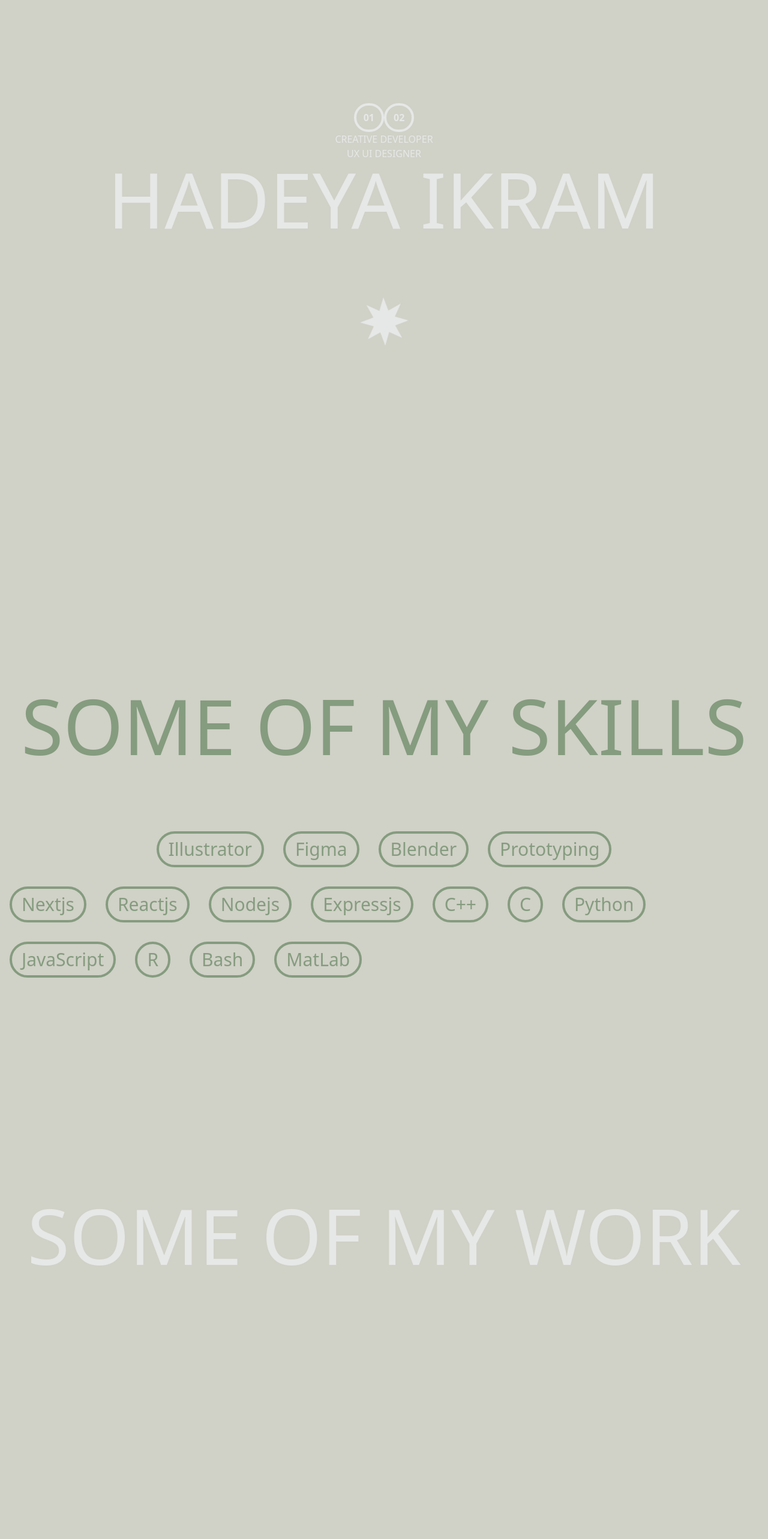
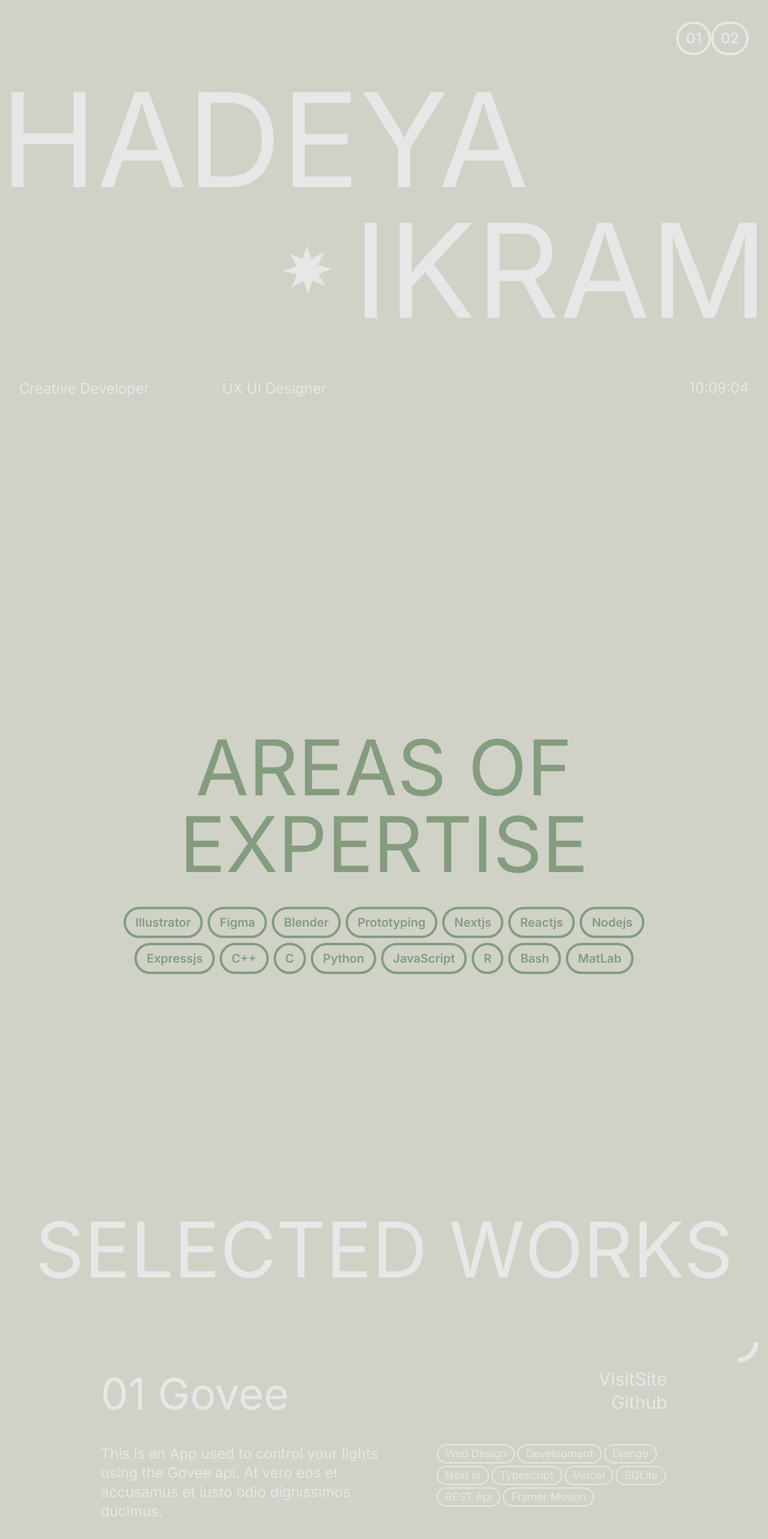
Before and after one commit to hadeya3ik/portfolio, a Next.js app: page / in a window 1280 px wide. Shown: the part 60-2626 px from the top of the page at 60% size. Built offline with nearby package versions, Linux system fonts and the light colour scheme.

Commit message:
updating headers

```diff
--- a/app/layout.tsx
+++ b/app/layout.tsx
@@ -1,8 +1,18 @@
 import type { Metadata } from "next";
 import { Inter } from "next/font/google";
+import { Archivo } from 'next/font/google'
+import { Spectral } from 'next/font/google'
+
 import "./globals.css";
 
 const inter = Inter({ subsets: ["latin"] });
+
+const spectral = Spectral({
+  subsets: ["latin"],
+  weight: ["200", "300", "400", "500", "600", "700", "800"], // Specify all weights you want to include
+  style: ["normal", "italic"], // Include italic
+  variable: "--font-spectral"
+});
 
 export const metadata: Metadata = {
   title: "portfolio",
@@ -16,7 +26,7 @@ export default function RootLayout({
 }>) {
   return (
     <html lang="en">
-      <body className="bg-primary text-primary-foreground transition-colors duration-1000">{children}</body>
+      <body className={`${inter.className} ${spectral.variable} bg-primary text-primary-foreground transition-colors duration-1000`}>{children}</body>
     </html>
   );
 }
--- /dev/null
+++ b/components/Clock.tsx
@@ -0,0 +1,38 @@
+'use client';
+import React, { useState, useEffect } from 'react';
+
+const Clock: React.FC = () => {
+  const date = new Date();
+
+  const options: Intl.DateTimeFormatOptions = {
+    year: 'numeric',
+    month: 'short',
+    day: '2-digit'
+  };
+
+  const formattedDate = date.toLocaleDateString('en-US', options).toUpperCase().replace(',', '');
+  const [time, setTime] = useState<Date>(new Date());
+
+  useEffect(() => {
+    const interval = setInterval(() => {
+      setTime(new Date());
+    }, 1000);
+
+    return () => clearInterval(interval);
+  }, []);
+
+  const formatTime = (date: Date): string => {
+    const hours = date.getHours().toString().padStart(2, '0');
+    const minutes = date.getMinutes().toString().padStart(2, '0');
+    const seconds = date.getSeconds().toString().padStart(2, '0');
+    return `${hours}:${minutes}:${seconds}`;
+  };
+
+  return (
+    <div>
+      <h1 className=''>{formatTime(time)}</h1>
+    </div>
+  );
+};
+
+export default Clock;
--- a/components/Footer.tsx
+++ b/components/Footer.tsx
@@ -1,31 +1,57 @@
-import  ParallaxText  from "@/common/ParallaxText";
+import  ParallaxText  from "./ParallaxText";
 import React from "react";
+import { RollLink } from "./RollLink";
+
+type LinkItem = {
+  href: string;
+  label: string;
+};
+
+type LinkListProps = {
+  links: LinkItem[];
+};
+
+const pageLinks: LinkItem[] = [
+  { href: "https://github.com/hadeya3ik", label: "Contact" },
+  { href: "https://www.linkedin.com/in/hadeya-ikram-23197622a/", label: "About" },
+];
+
+const socialLinks: LinkItem[] = [
+  { href: "https://github.com/hadeya3ik", label: "Github" },
+  { href: "https://www.linkedin.com/in/hadeya-ikram-23197622a/", label: "Linkedin" },
+  { href: "https://dribbble.com/hdyik", label: "Dribble" },
+];
+
+const LinkList: React.FC<LinkListProps> = ({ links }) => {
+  return (
+    <div className="flex flex-col gap-2">
+      {links.map((link, index) => (
+        <RollLink key={index} href={link.href}>
+          {link.label}
+        </RollLink>
+      ))}
+    </div>
+  );
+};
 
 const Footer : React.FC = () => {
     return (
-      <div className="bg-secondary h-[60vh] relative text-secondary-foreground border" style={{ clipPath: "polygon(0% 0%, 100% 0%, 100% 100%, 0 100%)" }}>
-        <div className='fixed h-[60vh] bottom-0'>
-          <div className="py-16 border h-full">
-          <div className="flex gap-4 pl-12">
-              <div className="text-3xl flex flex-col">
-                <a href="https://github.com/hadeya3ik">Github</a>
-                <a href="https://www.linkedin.com/in/hadeya-ikram-23197622a/">Linkedin</a>
-                <a href="https://dribbble.com/hdyik">Dribble</a>
-              </div>
-              <div className="text-3xl">
-                <h3>Contact</h3>
-                <h3>About</h3>
-              </div>
-            </div>
-            <div className="font-medium w-full">
-                <ParallaxText baseVelocity={3}>h3ikram@uwaterloo.ca</ParallaxText>
-            </div>
-            <div className="text-3xl pt-4 pl-12">
-              <h3>Designed and developed by Hadeya </h3>
-              <h3>Lets Make something Great Together</h3>
-            </div>
+      <div className="w-full bg-secondary h-[70vh] text-secondary-foreground" style={{ clipPath: "polygon(0% 0%, 100% 0%, 100% 100%, 0 100%)" }}>
+        <div className='fixed h-[70vh] bottom-0 py-16'>
+          <div className="w-[100vw] flex px-16 pb-16 uppercase items-center justify-between">
+            <p>Lets Collaborate. </p>
+            <p>DERP.</p>
           </div>
-
+          <div className="w-full text-[17vh]">
+            <ParallaxText baseVelocity={3}>h3ikram@uwaterloo.ca</ParallaxText>
+          </div>
+          <div className="w-[100vw] flex px-16 pt-16 gap-8 text-4xl">
+            <LinkList links={socialLinks} />
+            <LinkList links={pageLinks} />
+          </div>
+          <div className="w-[100vw] flex px-16 pt-16 uppercase items-center justify-end">
+            <p>Designed and coded by hadeya.</p>
+          </div>
         </div>
       </div>
     );
--- a/components/Hero.tsx
+++ b/components/Hero.tsx
@@ -2,6 +2,9 @@
 import React from 'react';
 import { motion, useTime, useTransform } from 'framer-motion';
 import ColorChanger from "@/components/ColorChanger";
+import dynamic from 'next/dynamic';
+
+const DynamicClock = dynamic(() => import('@/components/Clock'), { ssr: false });
 
 interface ColorChangerProps {
   setPrimary: React.Dispatch<React.SetStateAction<string>>;
@@ -10,17 +13,11 @@ interface ColorChangerProps {
   setSecondaryForeground: React.Dispatch<React.SetStateAction<string>>;
 }
 
-const Hero : React.FC<ColorChangerProps> = (props) => {
+function MovingIcon() {
   const time = useTime();
   const rotate = useTransform(time, [0, 8000], [0, 360], { clamp: false });
 
-  return (
-    <div className='h-screen flex flex-col items-center justify-center'>
-      <ColorChanger {...props}/>
-        <h1>CREATIVE DEVELOPER</h1>
-        <h1>UX UI DESIGNER</h1>
-      <h1 className='text-9xl mb-10'>HADEYA IKRAM</h1>
-      <div className='h-[200px] flex items-center justify-center'>
+  return (<div className='h-[200px] flex items-center justify-center'>
   <motion.svg
     width="90"
     height="90"
@@ -35,6 +32,29 @@ const Hero : React.FC<ColorChangerProps> = (props) => {
       strokeWidth="2"
     />
   </motion.svg>
+</div>)
+}
+
+const Hero : React.FC<ColorChangerProps> = (props) => {
+  return (
+    <div className='h-screen flex flex-col justify-start items-center text-2xl gap-8'>
+      <div className='self-end px-8'>
+        <ColorChanger {...props}/>
+      </div>
+      <div className='w-full text-[17vw] mb-10 leading-none uppercase flex flex-col'>
+        <h1 className='self-start'>Hadeya</h1>
+        <div className='flex self-end items-center gap-8'>
+          <MovingIcon/>
+          <h1 className=''>Ikram</h1>
+        </div>
+      </div>
+      <div className='flex w-full justify-between px-8'>
+        <div className="w-[40vw] flex items-center gap-2 whitespace-nowrap">
+          <h1>Creative Developer</h1>
+          <hr className="w-full my-4 border-t-2 border-gray-300" />
+          <h1>UX UI Designer</h1>
+        </div>
+        <DynamicClock/>
       </div>
     </div>
   );
--- a/common/ParallaxText.tsx
+++ b/components/ParallaxText.tsx
@@ -47,7 +47,7 @@ const ParallaxText : React.FC<ParallaxProps> = ({children, baseVelocity = 100})
 
   return (
     <div className="tracking-tighter leading-none m-0 whitespace-nowrap flex flex-nowrap">
-      <motion.div className="  text-9xl flex whitespace-nowrap gap-8 flex-nowrap" style={{ x }}>
+      <motion.div className="  text-9xl flex whitespace-nowrap gap-9 flex-nowrap" style={{ x }}>
         <span className="block mr-8">{children} </span>
         <span className="block mr-8">{children} </span>
         <span className="block mr-8">{children} </span>
--- a/components/ProjectSlider.tsx
+++ b/components/ProjectSlider.tsx
@@ -1,6 +1,7 @@
 'use client'
 import { useRef } from "react";
 import { motion, useScroll, useTransform, useSpring } from "framer-motion";
+import { RollLink } from "./RollLink";
 
 interface ProjectSliderProps {
   id : number
@@ -8,17 +9,18 @@ interface ProjectSliderProps {
   desc : string
   stack : string[];
   service : string[];
+  links: { title: string; url: string }[];
 }
 
-function ListContainer({items} : {items : string[]}) {
+function StackButton({ item }: { item: string }) {
   return (
-    <div className="text-2xl flex flex-wrap max-w-sm">
-      <p>{items.join(' / ')}</p>
+    <div className="border-2 border-primary-foreground rounded-full text-lg px-3">
+      {item}
     </div>
   )
 }
 
-const ProjectSlider : React.FC <ProjectSliderProps> = ({id, title, desc, stack, service}) => {
+const ProjectSlider : React.FC <ProjectSliderProps> = ({id, title, desc, stack, service, links}) => {
   const targetRef = useRef(null);
   const { scrollYProgress } = useScroll({ target: targetRef });
 
@@ -33,23 +35,30 @@ const ProjectSlider : React.FC <ProjectSliderProps> = ({id, title, desc, stack,
     <section ref={targetRef} className="h-[380vh]">
       <svg width="100" height="100" viewBox="0 0 100 100" className="sticky top-16 left-full"> <motion.circle className="stroke-current text-primary-foreground" fill="none" style={{ pathLength: scrollYProgress }} cx="50" cy="50" r="30" pathLength="1" strokeWidth="8" /></svg>
       <div className="sticky top-[100px] flex flex-col items-center overflow-hidden">
-        <div className="w-full justify-start gap-12 flex bord border-red-500 pb-20">
-          <div className="flex flex-col gap-4 p-4">
-            <h1 className='text-7xl'>{`${String(id + 1).padStart(2, '0')} ${title}`}</h1>
-            <p className='max-w-lg text-2xl'>{desc}</p>
-          </div>
-          <div className="flex-1 flex self-center gap-12">
-            <div className="">
-              <h1 className='text-3xl'>SERVICE</h1>
-              <ListContainer items={service}/>
+        <div className="w-full items-center gap-12 flex flex-col pb-20 ">
+          <div className="flex flex-col gap-12">
+            <div className="flex justify-between">
+              <h1 className='text-7xl self-start'>{`${String(id + 1).padStart(2, '0')} ${title}`}</h1>
+              <div className="text-3xl flex flex-col gap-4 text-right">
+              {links.map((item, id) => (
+              <RollLink key={id} href={item.url}>
+                {item.title}
+              </RollLink>
+              ))}
+              </div>
             </div>
-            <div className="">
-            <h1 className='text-3xl'>STACK</h1>
-              <ListContainer items={stack}/>
+          <div className="flex gap-12">
+            <p className='text-2xl max-w-lg'>
+              {desc}
+            </p>
+            <div className="w-full">
+              <div className="flex flex-wrap max-w-sm gap-1">
+                { service.map((item, index) => (<StackButton key={index} item={item}></StackButton>) )}
+                { stack.map((item, index) => (<StackButton key={index} item={item}></StackButton>) )}
+              </div>
             </div>
           </div>
-
-
+          </div>
         </div>
         <div>
           <motion.div style={{ x }} className="flex gap-20">
--- /dev/null
+++ b/components/RollLink.tsx
@@ -0,0 +1,71 @@
+import React from "react";
+import { motion } from "framer-motion";
+
+const DURATION = 0.35;
+const STAGGER = 0.015;
+
+interface RollLinkProps {
+  children: string;
+  href: string;
+}
+
+export const RollLink: React.FC<RollLinkProps> = ({ children, href }) => {
+  return (
+    <motion.a
+      initial="initial"
+      whileHover="hovered"
+      href={href}
+      className="relative block overflow-hidden whitespace-nowrap"
+      style={{
+        lineHeight: 0.75,
+      }}
+    >
+      <div>
+        {children.split("").map((l, i) => (
+          <motion.span
+            variants={{
+              initial: {
+                y: 0,
+              },
+              hovered: {
+                y: "-100%",
+              },
+            }}
+            transition={{
+              duration: DURATION,
+              ease: "easeInOut",
+              delay: STAGGER * i,
+            }}
+            className="inline-block"
+            key={i}
+          >
+            {l}
+          </motion.span>
+        ))}
+      </div>
+      <div className="absolute inset-0">
+        {children.split("").map((l, i) => (
+          <motion.span
+            variants={{
+              initial: {
+                y: "100%",
+              },
+              hovered: {
+                y: 0,
+              },
+            }}
+            transition={{
+              duration: DURATION,
+              ease: "easeInOut",
+              delay: STAGGER * i,
+            }}
+            className="inline-block"
+            key={i}
+          >
+            {l}
+          </motion.span>
+        ))}
+      </div>
+    </motion.a>
+  );
+};
--- a/components/Skills.tsx
+++ b/components/Skills.tsx
@@ -8,8 +8,8 @@ interface CustomButtonProps {
 const CustomButton : React.FC <CustomButtonProps> = ({children}) => {
   return (
     <Magnetic>
-      <div className='border-4 px-4 py-2 h-min cursor-pointer m-4 rounded-full border-secondary-foreground'>
-          <p className='text-3xl'>{children}</p>
+      <div className='border-4 px-4 py-2 h-min cursor-pointer rounded-full border-secondary-foreground'>
+          <p className='text-xl font-semibold'>{children}</p>
       </div>
     </Magnetic>);
 }
@@ -17,15 +17,14 @@ const CustomButton : React.FC <CustomButtonProps> = ({children}) => {
 function Skills() {
   return (
     <div className='h-[150vh] flex flex-col items-center justify-center text-secondary-foreground'>
-      <h1 className='text-9xl pb-24'>SOME OF MY SKILLS</h1>
-      <div className='flex items-center'>
+      <h1 className='text-[10vw] mb-10 leading-none text-center uppercase max-w-3xl'>Areas of Expertise</h1>
+            <div className='w-full'>
+      <div className='flex flex-wrap justify-center max-w-4xl mx-auto gap-2'>
           {design.map((item, id) => {return (
               <CustomButton key={id}>
                 {item.title}
               </CustomButton>
           )})}
-      </div>
-      <div className='flex  items-center flex-wrap'>
           {frameworks.map((item, id) => {return (
               <CustomButton key={id}>
                 {item.title}
@@ -36,6 +35,9 @@ function Skills() {
             </CustomButton>
         )})}
       </div>
+      </div>
+
+
     </div>
   )
 }
--- a/components/Works.tsx
+++ b/components/Works.tsx
@@ -4,7 +4,7 @@ import ProjectSlider from './ProjectSlider'
 const Works : React.FC = () => {
   return (
     <div className='flex flex-col'>
-        <h1 className='text-9xl self-center uppercase mb-12 pb-[50vh]'>Some of my work</h1>
+        <h1 className='text-[10vw] mb-10 leading-none text-center uppercase max-w-md:'>Selected Works</h1>
         <Project/>
     </div>
   )
@@ -20,7 +20,8 @@ const Project : React.FC = () => {
           title={item.title}
           stack={item.stack}
           service={item.service}
-          desc={item.desc}/>
+          desc={item.desc}
+          links={item.links}/>
       ))}
     </div>)
 }
@@ -30,21 +31,23 @@ const projects = [
     title : "Govee",
     stack : ["Django", "Next js", "Typescript", "Vercel", "SQLite", "REST Api", "Framer Motion" ],
     service : ["Web Design", "Development"],
-    desc : "This is an App used to control your lights using the Govee api. At vero eos et accusamus et iusto odio dignissimos ducimus."
+    desc : "This is an App used to control your lights using the Govee api. At vero eos et accusamus et iusto odio dignissimos ducimus.",
+    links : [{title : "Visit Site", url : "#"}, {title : "Github", url : "#"},]
   },
   {
     title : "Fitbud",
     stack : ["Figma", "Adobe"],
     service : ["Prototyping", "Case Study", "Illustrations", "Design System"],
-    desc : "This is an AI powered Fitness App. At vero eos et accusamus et iusto odio dignissimos ducimus qui blanditiis praesentium voluptatum."
+    desc : "This is an AI powered Fitness App. At vero eos et accusamus et iusto odio dignissimos ducimus qui blanditiis praesentium voluptatum.",
+    links : [{title : "View More", url : "#"}]
   },
   {
     title : "Baking Horizon",
     stack : ["Next js", "Vercel", "Figma", "Framer Motion" ],
     service : ["Branding", "Visual Identity", "Web Design", "Development"],
-    desc : "This is an App used to control your lights using the Govee api. At vero eos et accusamus et iusto odio dignissimos ."
+    desc : "This is an App used to control your lights using the Govee api. At vero eos et accusamus et iusto odio dignissimos .",
+    links : [{title : "Visit Site", url : "#"}, {title : "Github", url : "#"},]
   }
 ]
 
-
 export default Works
--- a/tailwind.config.ts
+++ b/tailwind.config.ts
@@ -8,6 +8,9 @@ const config: Config = {
   ],
   theme: {
     extend: {
+      fontFamily: {
+        spectral: ['var(--font-spectral)', 'serif'], // Use Spectral as a custom font
+      },
       colors: {
         primary: {
           DEFAULT: 'rgb(var(--primary) / <alpha-value>)',
```
Also changed, not shown: components/NavBar.tsx (+8 -5 lines). Lines whose indentation alone changed are shown as unchanged.
